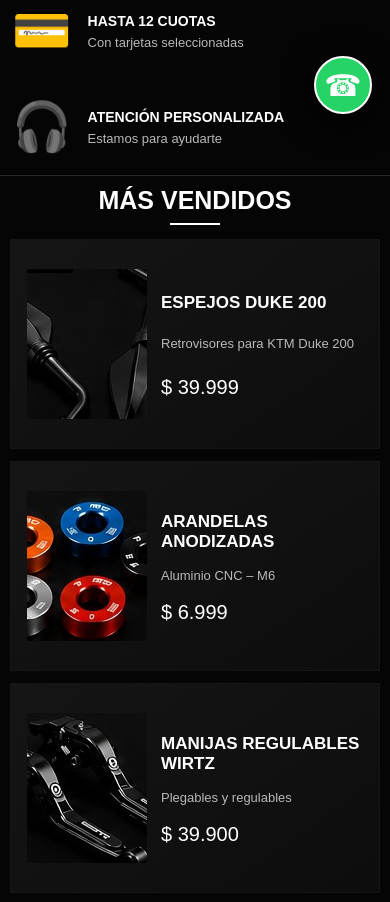
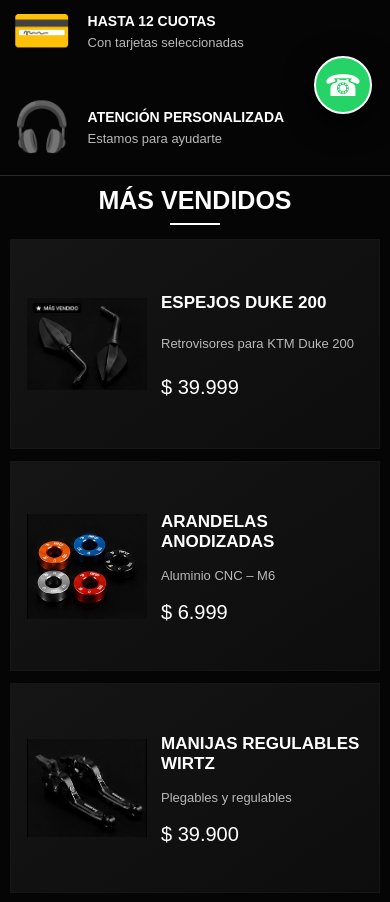
Before and after one commit to nicomuller5741-design/BluntedShop, a website: page index.html in a window 390 px wide. Shown: the part 712-1614 px from the top of the page. Drawn offline with Linux system fonts and the light colour scheme.

Commit message:
Update styles.css

```diff
--- a/styles.css
+++ b/styles.css
@@ -87,6 +87,12 @@
   .heroCopy h1{font-size:38px}.benefits{grid-template-columns:1fr}.benefits article{border-right:0}
   .productsSection{padding:10px}.productsGrid{grid-template-columns:1fr}.card{min-height:210px;display:grid;grid-template-columns:120px 1fr;grid-template-rows:auto auto auto;column-gap:14px;align-items:center}
   .productVisual{grid-row:1/4;height:150px;font-size:45px}.tag{display:none}.card h3{margin-top:30px}.priceBtn{margin-bottom:26px}
+  .productVisual img{
+    width:100%;
+    height:100%;
+    object-fit:contain;
+    display:block;
+}
   .ctaStrip{flex-direction:column;align-items:flex-start}.waHint{display:none}
   .whatsappFloat{width:58px;height:58px;right:18px;bottom:18px}
   .locationActions{flex-direction:column;align-items:stretch}
```
